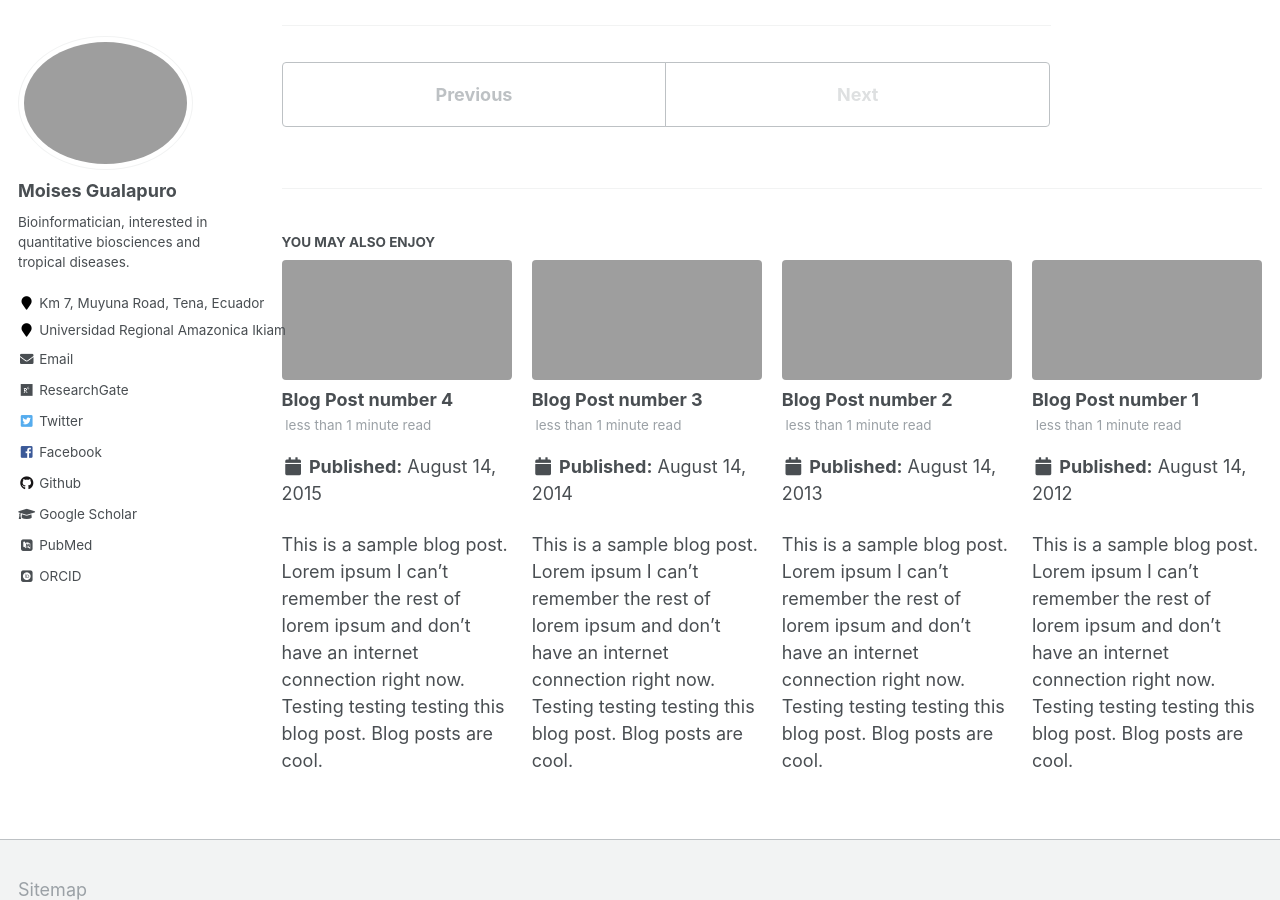
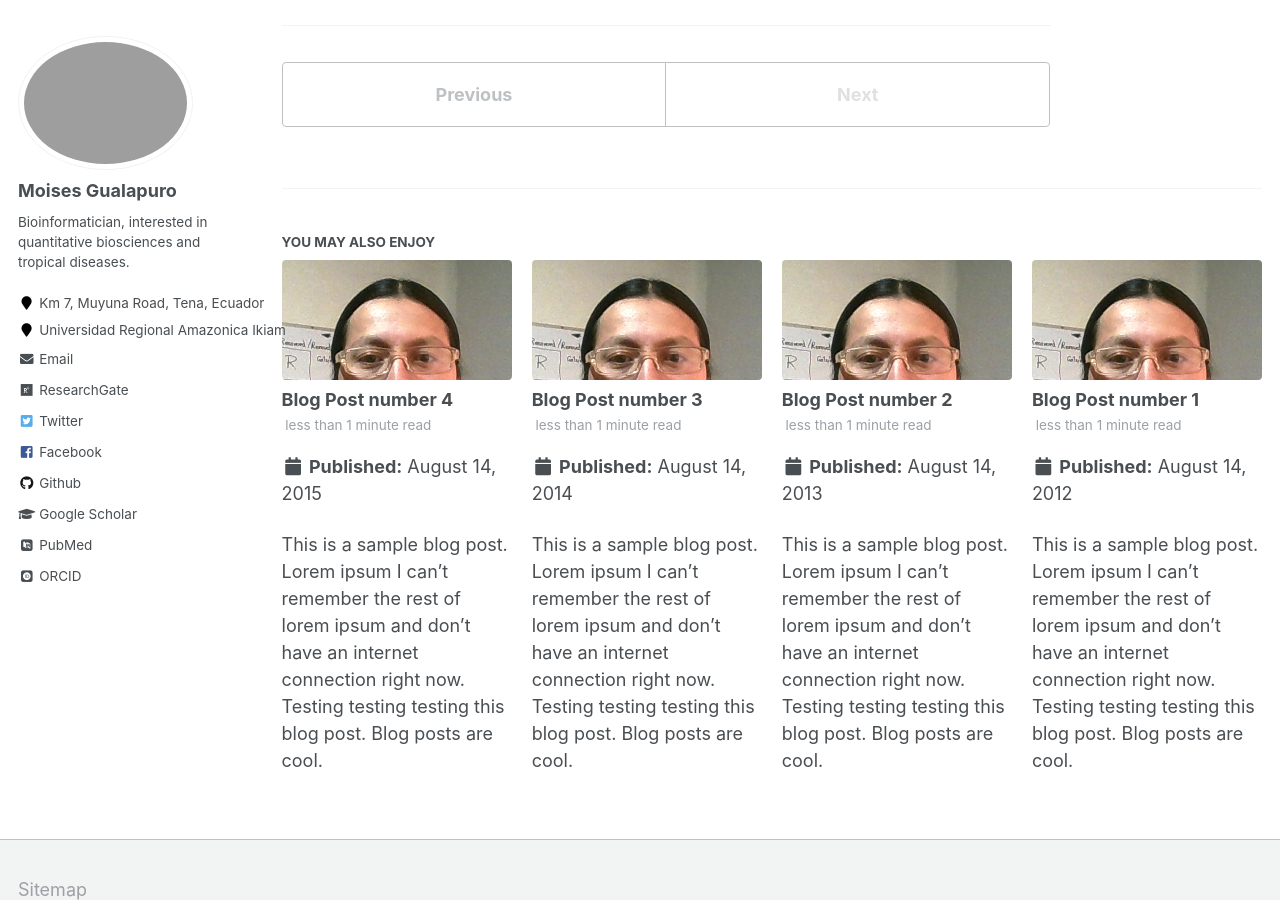
Before and after one commit to gualapuromoises/MoisesGualapuro, a Jekyll site: the page built from _posts/2199-01-01-future-post.md, in a window 1280 px wide and 900 px high, scrolled down 543 px. Built offline with Jekyll 4.4.1, drawn with Linux system fonts in a browser that asks for light colours; some web fonts are replaced.

Commit message:
Update _config.yml

```diff
--- a/_config.yml
+++ b/_config.yml
@@ -15,7 +15,7 @@ description              : &description "Moises is a Bioinformatician interested
 url                      : https://gualapuromoises.github.io/MoisesGualapuro/ # the base hostname & protocol for your site e.g. "https://mmistakes.github.io"
 baseurl                  : "" # the subpath of your site, e.g. "/blog"
 repository               : "https://github.com/gualapuromoises/MoisesGualapuro"
-teaser                   : "images/profile.jpg"# filename of teaser fallback teaser image placed in /images/, .e.g. "500x300.png"
+teaser                   : "profile.jpg"# filename of teaser fallback teaser image placed in /images/, .e.g. "500x300.png"
 breadcrumbs              : false # true, false (default)
 words_per_minute         : 160
 future                   : true
```
